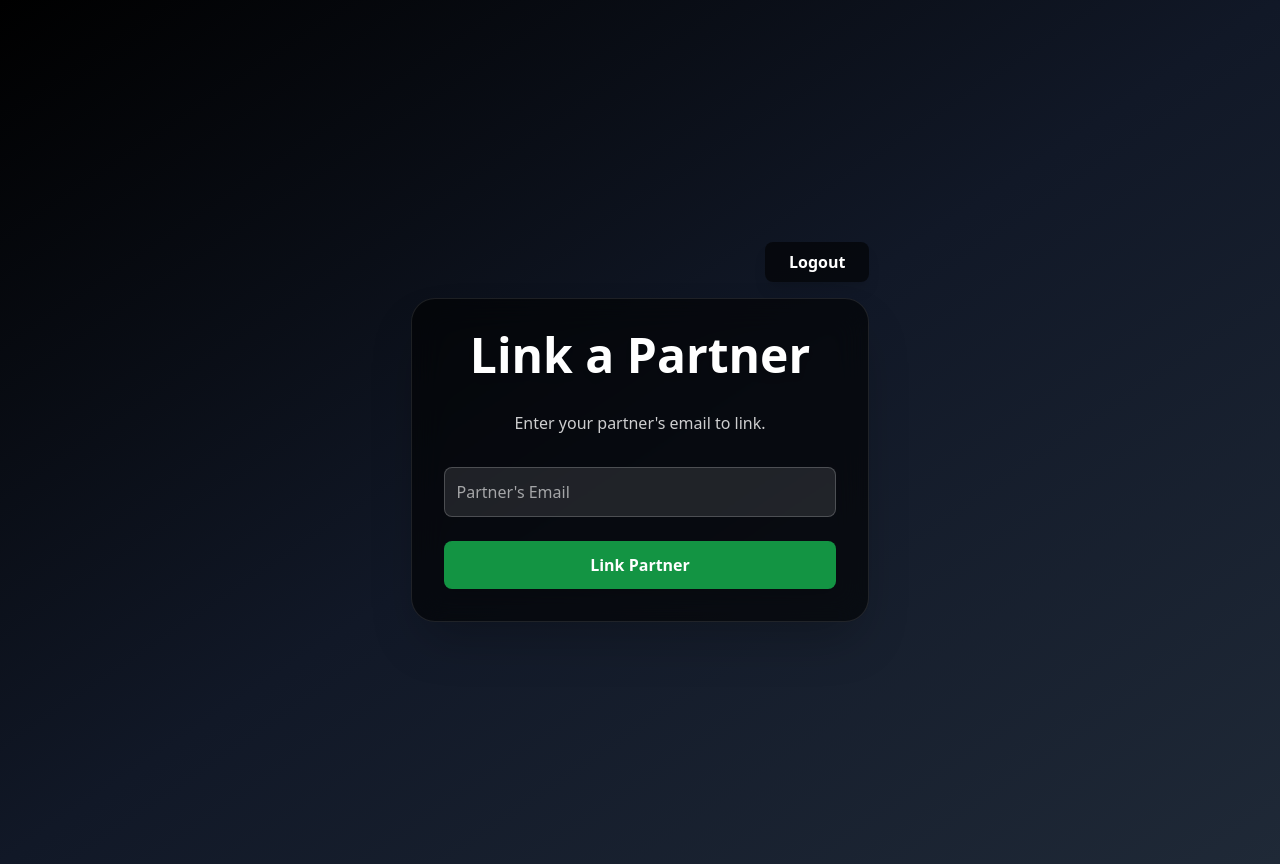
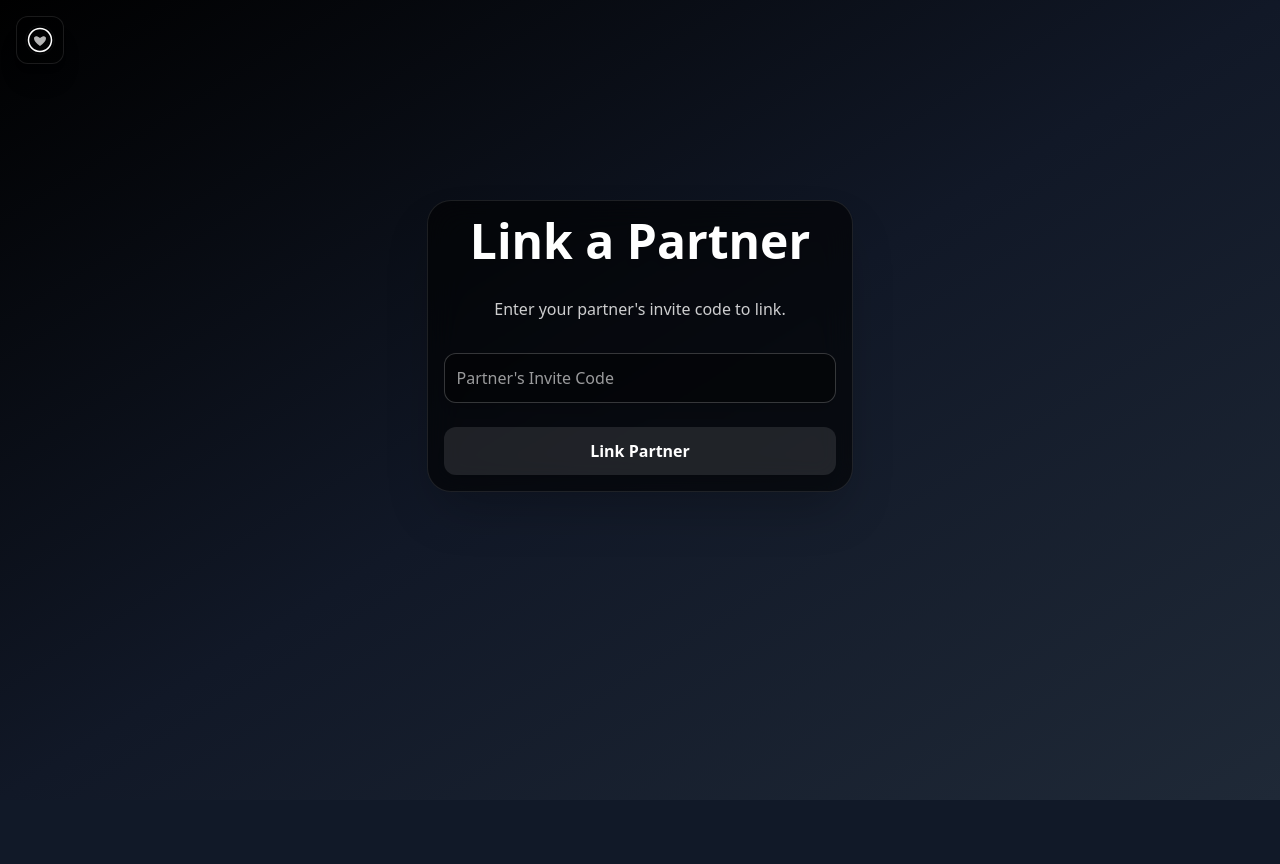
Before and after one commit to abhishekjais-124/KyaMainZindaHoon, a Django app: page /KyaMainZindaHoon/link-partner/ in a window 1280 px wide. After the commit the page ends 800 px from the top, so only its background shows below. Run offline with Django 5.2, Linux system fonts and the light colour scheme; a user stored in the database is signed in; some libraries are stand-ins or nearby versions.

Commit message:
invite code popup fixes

```diff
--- a/core/signals.py
+++ b/core/signals.py
@@ -6,7 +6,8 @@ from .models import Profile
 @receiver(post_save, sender=User)
 def create_user_profile(sender, instance, created, **kwargs):
     if created:
-        Profile.objects.create(user=instance)
+        from .models import generate_invite_code
+        Profile.objects.create(user=instance, invite_code=generate_invite_code())
 
 @receiver(post_save, sender=User)
 def save_user_profile(sender, instance, **kwargs):
--- a/core/static/css/mobile_bottom_nav.css
+++ b/core/static/css/mobile_bottom_nav.css
@@ -1,6 +1,6 @@
 /* Mobile Bottom Navigation Bar Styles */
-.mobile-bottom-nav {
-  @apply fixed bottom-0 left-0 right-0 z-50 bg-black/90 flex justify-around items-center py-2 shadow-2xl border-t border-gray-800;
+ .mobile-bottom-nav {
+  @apply fixed bottom-0 left-0 right-0 z-50 bg-black/90 flex justify-around items-center py-4 shadow-2xl border-t border-gray-800;
 }
 .mobile-bottom-nav__item {
   @apply flex flex-col items-center justify-center text-xs text-gray-300 hover:text-purple-400 transition-colors duration-200;
--- a/core/templates/core/base.html
+++ b/core/templates/core/base.html
@@ -24,7 +24,7 @@
     </div>
 </div>
 <!-- Mobile Bottom Navigation Bar -->
-<nav class="mobile-bottom-nav md:hidden fixed bottom-0 left-0 right-0 z-50 flex justify-around items-center py-3 px-2 rounded-t-[2.5rem] mx-2 mb-2 shadow-2xl animate-fade-in"
+<nav class="mobile-bottom-nav md:hidden fixed bottom-0 left-0 right-0 z-50 flex justify-around items-center py-3 pb-6 px-2 rounded-t-[2.5rem] mx-2 mb-2 shadow-2xl animate-fade-in"
     style="background: rgba(20,20,20,0.22); backdrop-filter: blur(22px); border-top: 2px solid rgba(255,255,255,0.10); box-shadow: 0 8px 32px 0 rgba(0,0,0,0.18);">
     <a href="/KyaMainZindaHoon/" class="mobile-bottom-nav__item flex flex-col items-center group transition-all duration-300 hover:scale-125 active:scale-100" id="nav-home">
         <span class="mobile-bottom-nav__icon mb-1 text-4xl text-white group-hover:text-black transition-colors duration-300 drop-shadow-lg" style="background: rgba(255,255,255,0.08); border-radius: 1.2rem; padding: 0.5rem; box-shadow: 0 2px 12px #0002;">
--- a/core/templates/core/invite_code_popup.html
+++ b/core/templates/core/invite_code_popup.html
@@ -11,6 +11,11 @@
       <button onclick="copyInviteCode()" class="ml-2 p-2 rounded-full bg-white/10 border border-white/10 hover:bg-white/20 transition" title="Copy">
         <svg xmlns="http://www.w3.org/2000/svg" class="w-6 h-6 text-white" fill="none" viewBox="0 0 24 24" stroke="currentColor">
           <path stroke-linecap="round" stroke-linejoin="round" stroke-width="2" d="M8 16h8a2 2 0 002-2V8a2 2 0 00-2-2H8a2 2 0 00-2 2v6a2 2 0 002 2zm0 0v2a2 2 0 002 2h4a2 2 0 002-2v-2" />
+        </svg>
+      </button>
+      <button onclick="goToLinkPartner()" class="ml-2 p-2 rounded-full bg-white/10 border border-white/10 hover:bg-white/20 transition" title="Link Partner">
+        <svg xmlns="http://www.w3.org/2000/svg" class="w-6 h-6 text-white" fill="none" viewBox="0 0 24 24" stroke="currentColor">
+          <path stroke-linecap="round" stroke-linejoin="round" stroke-width="2" d="M12 4v16m8-8H4" />
         </svg>
       </button>
     </div>
@@ -31,4 +36,8 @@ function copyInviteCode() {
     setTimeout(() => { document.getElementById('copy-success').style.display = 'none'; }, 1200);
   });
 }
+
+function goToLinkPartner() {
+  window.location.href = '/KyaMainZindaHoon/link-partner/';
+}
 </script>
--- a/core/templates/core/link_partner.html
+++ b/core/templates/core/link_partner.html
@@ -1,28 +1,26 @@
 {% extends 'core/base.html' %}
 
 {% block content %}
-<div class="flex flex-col items-center justify-center min-h-screen">
-    {% if user.is_authenticated %}
-    <form method="post" action="{% url 'account_logout' %}" class="self-end mb-4 animate-fade-in">
-        {% csrf_token %}
-        <button type="submit" class="bg-black/60 hover:bg-black/80 text-white font-bold py-2 px-6 rounded-lg shadow-lg backdrop-blur transition-all duration-300">Logout</button>
-    </form>
-    {% endif %}
-    <div class="w-full max-w-xl bg-black/60 rounded-3xl shadow-2xl p-8 flex flex-col items-center animate-fade-in backdrop-blur-lg border border-white/10">
+{% include 'core/app_icon.html' %}
+{% if messages %}
+    <div class="w-full flex flex-col items-center mt-4">
+        {% for message in messages %}
+            <div class="px-6 py-3 rounded-xl shadow-lg mb-2 text-center font-semibold animate-fade-in
+                {% if message.tags == 'error' %}bg-red-500/80 text-white{% elif message.tags == 'success' %}bg-green-500/80 text-white{% else %}bg-gray-700/80 text-white{% endif %}">
+                {{ message }}
+            </div>
+        {% endfor %}
+    </div>
+{% endif %}
+<div class="flex flex-col items-center" style="min-height: 60vh;">
+    <div class="w-full max-w-xl bg-black/60 rounded-3xl shadow-2xl p-4 flex flex-col items-center animate-fade-in backdrop-blur-lg border border-white/10 mt-10">
         <h1 class="text-4xl md:text-5xl font-extrabold text-center mb-8 text-white drop-shadow-lg">Link a Partner</h1>
-        <p class="text-center mb-8 text-white/80">Enter your partner's email to link.</p>
+        <p class="text-center mb-8 text-white/80">Enter your partner's invite code to link.</p>
         <form method="post" class="w-full animate-fade-in">
             {% csrf_token %}
-            <input type="email" name="email" placeholder="Partner's Email" required class="w-full p-3 mb-6 bg-white/10 border border-white/20 rounded-lg text-white placeholder-white/60 focus:outline-none focus:ring-2 focus:ring-green-400/60 transition-all duration-300">
-            <button type="submit" class="w-full bg-green-600/90 hover:bg-green-700/90 text-white font-bold py-3 px-4 rounded-lg shadow-lg transition-all duration-300 transform hover:scale-105 focus:outline-none focus:ring-4 focus:ring-green-400/40">Link Partner</button>
+            <input type="text" name="invite_code" maxlength="5" placeholder="Partner's Invite Code" required class="w-full p-3 mb-6 bg-black/40 border border-white/20 rounded-xl text-white placeholder-white/60 focus:outline-none focus:ring-2 focus:ring-white/40 transition-all duration-300 shadow-lg backdrop-blur-lg">
+            <button type="submit" class="w-full bg-white/10 hover:bg-white/20 text-white font-bold py-3 px-4 rounded-xl shadow-lg transition-all duration-300 transform hover:scale-105 focus:outline-none focus:ring-4 focus:ring-white/30">Link Partner</button>
         </form>
-        {% if messages %}
-        <ul class="mt-4 text-center w-full">
-            {% for message in messages %}
-            <li class="{% if message.tags == 'error' %}text-red-400{% else %}text-green-400{% endif %} text-lg animate-fade-in">{{ message }}</li>
-            {% endfor %}
-        </ul>
-        {% endif %}
     </div>
 </div>
 <style>
--- a/core/views.py
+++ b/core/views.py
@@ -14,12 +14,21 @@ from django.db.models import Q
 @login_required
 def invite_code_popup(request):
     profile = request.user.profile
+    if not profile.invite_code:
+        from .models import generate_invite_code
+        profile.invite_code = generate_invite_code()
+        profile.save()
     return render(request, 'core/invite_code_popup.html', {'invite_code': profile.invite_code})
 
 @login_required
 @require_GET
 def get_invite_code(request):
-    return JsonResponse({'invite_code': request.user.profile.invite_code})
+    profile = request.user.profile
+    if not profile.invite_code:
+        from .models import generate_invite_code
+        profile.invite_code = generate_invite_code()
+        profile.save()
+    return JsonResponse({'invite_code': profile.invite_code})
 
 # Friends page view
 @login_required
@@ -148,14 +157,13 @@ def dashboard(request):
 @login_required
 def link_partner(request):
     if request.method == 'POST':
-        email = request.POST.get('email')
+        invite_code = request.POST.get('invite_code', '').strip().lower()
         try:
-            partner_user = User.objects.get(email=email)
-            if partner_user == request.user:
+            partner_profile = Profile.objects.get(invite_code=invite_code)
+            if partner_profile.user == request.user:
                 messages.error(request, "You can't link yourself as partner.")
             else:
                 profile = request.user.profile
-                partner_profile = partner_user.profile
                 if profile.get_partner() or partner_profile.get_partner():
                     messages.error(request, "One of you already has a partner.")
                 else:
@@ -163,8 +171,8 @@ def link_partner(request):
                     UserPartnerMappings.objects.create(user=partner_profile, partner=profile, is_active=True)
                     messages.success(request, "Partner linked successfully!")
                     return redirect('dashboard')
-        except User.DoesNotExist:
-            messages.error(request, "User with this email does not exist.")
+        except Profile.DoesNotExist:
+            messages.error(request, "User with this invite code does not exist.")
     return render(request, 'core/link_partner.html')
 
 @login_required
```
Also changed, not shown: core/templates/core/home.html (+11 -3 lines), db.sqlite3.
